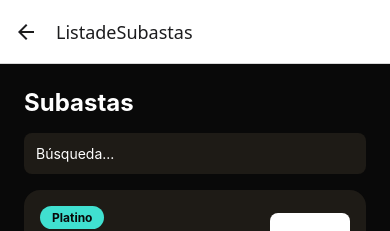
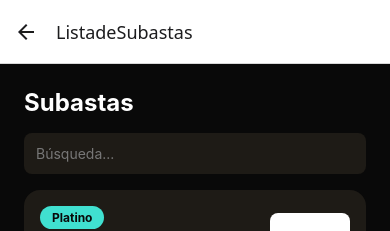
Before and after one commit to Antonioo-Wu/Gavel-Gold, a React Native app in the folder mobile/: screen /ListadeSubastas in a window 390 px wide. Shown: the top 231 px of the page. Built offline with nearby package versions, Linux system fonts and the light colour scheme.

Commit message:
refactor/separo estilos de archivos sueltos en App

```diff
--- a/mobile/app/ListadeSubastas.jsx
+++ b/mobile/app/ListadeSubastas.jsx
@@ -1,7 +1,9 @@
 import React from 'react';
-import { View, Text, TextInput, StyleSheet, ScrollView } from 'react-native';
+import { View, Text, TextInput, ScrollView } from 'react-native';
 import BottomNav from '../components/BottomNav';
 import AuctionCard from '../components/AuctionCard';
+
+import { listaDeSubastasStyles as styles } from '../styles/ListaDeSubastas';
 
 export default function ListadeSubastas() {
   const subastas = [
@@ -12,9 +14,9 @@ export default function ListadeSubastas() {
   return (
     <View style={styles.container}>
       <Text style={styles.title}>Subastas</Text>
-      <TextInput style={styles.search} placeholder="Búsqueda..." />
+      <TextInput style={styles.search} placeholder="Búsqueda..." placeholderTextColor="#777" />
 
-      <ScrollView>
+      <ScrollView showsVerticalScrollIndicator={false}>
         {subastas.map(subasta => (
           <AuctionCard key={subasta.id} {...subasta} />
         ))}
@@ -24,9 +26,3 @@ export default function ListadeSubastas() {
     </View>
   );
 }
-
-const styles = StyleSheet.create({
-  container: { flex: 1, padding: 24, backgroundColor: '#090909' },
-  title: { fontSize: 24, color: 'white', marginBottom: 16, fontWeight: 'bold' },
-  search: { backgroundColor: '#1E1B16', padding: 12, borderRadius: 8, color: 'white', marginBottom: 16 }
-});
--- a/mobile/app/Registro/GenerarPassword.jsx
+++ b/mobile/app/Registro/GenerarPassword.jsx
@@ -5,7 +5,7 @@ import FormCard from '../../components/FormCard';
 import CustomInput from '../../components/CustomInput';
 import ActionButton from '../../components/ActionButton';
 
-import { registroStyles } from '../../styles/Registro';
+import { registroStyles as styles } from '../../styles/Registro';
 
 export default function GenerarPassword() {
   const navigation = useNavigation();
--- a/mobile/app/Registro/RegistroUsuario.jsx
+++ b/mobile/app/Registro/RegistroUsuario.jsx
@@ -5,7 +5,7 @@ import FormCard from '../../components/FormCard';
 import CustomInput from '../../components/CustomInput';
 import ActionButton from '../../components/ActionButton';
 
-import { registroStyles } from '../../styles/Registro';
+import { registroStyles as styles } from '../../styles/Registro';
 
 export default function RegistroUsuario() {
   const navigation = useNavigation();
--- a/mobile/app/Registro/SeleccionMetodoPago.jsx
+++ b/mobile/app/Registro/SeleccionMetodoPago.jsx
@@ -4,7 +4,7 @@ import { useNavigation } from '@react-navigation/native';
 import FormCard from '../../components/FormCard';
 import ActionButton from '../../components/ActionButton';
 
-import { registroStyles } from '../../styles/Registro';
+import { registroStyles as styles } from '../../styles/Registro';
 
 export default function SeleccionMetodoPago() {
   const navigation = useNavigation();
--- a/mobile/app/Splash.jsx
+++ b/mobile/app/Splash.jsx
@@ -1,13 +1,15 @@
 import React, { useEffect } from 'react';
-import { View, Image, StyleSheet } from 'react-native';
+import { View, Image } from 'react-native';
 import { useNavigation } from '@react-navigation/native';
+
+import { splashStyles as styles } from '../styles/Splash';
 
 export default function Splash() {
   const navigation = useNavigation();
 
   useEffect(() => {
     const timer = setTimeout(() => {
-      navigation.replace('Login'); // Usamos replace para que no vuelvan atrás al splash
+      navigation.replace('Login');
     }, 2000);
     return () => clearTimeout(timer);
   }, [navigation]);
@@ -18,8 +20,3 @@ export default function Splash() {
     </View>
   );
 }
-
-const styles = StyleSheet.create({
-  container: { flex: 1, justifyContent: 'center', alignItems: 'center', backgroundColor: 'white' },
-  logo: { width: 250, resizeMode: 'contain' }
-});
--- a/mobile/app/SubastaDetalles.jsx
+++ b/mobile/app/SubastaDetalles.jsx
@@ -1,12 +1,14 @@
 import React, { useState } from 'react';
-import { View, Text, Image, TouchableOpacity, StyleSheet, ScrollView } from 'react-native';
+import { View, Text, Image, TouchableOpacity, ScrollView } from 'react-native';
 import { useRoute, useNavigation } from '@react-navigation/native';
 import BottomNav from '../components/BottomNav';
+
+import { subastaDetallesStlyes as styles } from '../styles/SubastaDetalles';
 
 export default function SubastaDetalles() {
   const route = useRoute();
   const navigation = useNavigation();
-  const { id } = route.params; // Así se recibe el ID en React Native
+  const { id } = route.params;
 
   const [auctionData] = useState({
     id: id,
@@ -20,7 +22,8 @@ export default function SubastaDetalles() {
   const currentItem = auctionData.catalog[auctionData.currentIndex];
 
   return (
-    <ScrollView style={styles.container}>
+    <View style={{ flex: 1 }}>
+      <ScrollView style={styles.container} showsVerticalScrollIndicator={false}>
         <TouchableOpacity onPress={() => navigation.goBack()} style={styles.backButton}>
           <Text style={styles.backText}>← Volver</Text>
         </TouchableOpacity>
@@ -36,17 +39,9 @@ export default function SubastaDetalles() {
             <Text style={styles.btnText}>Entrar a Subasta</Text>
           </TouchableOpacity>
         </View>
+      </ScrollView>
+
       <BottomNav />
-    </ScrollView>
+    </View>
   );
 }
-
-const styles = StyleSheet.create({
-  container: { flex: 1, backgroundColor: '#1E1B16', padding: 24 },
-  card: { backgroundColor: '#090909', borderRadius: 16, padding: 16 },
-  img: { width: '100%', height: 200, resizeMode: 'contain', backgroundColor: 'white' },
-  name: { color: 'white', fontSize: 18, fontWeight: 'bold', marginVertical: 10 },
-  price: { color: '#FFD700', fontSize: 24, fontWeight: 'bold' },
-  btn: { backgroundColor: '#E0BF66', padding: 16, borderRadius: 50, marginTop: 20 },
-  btnText: { textAlign: 'center', fontWeight: 'bold' }
-});
--- /dev/null
+++ b/mobile/styles/ListaDeSubastas.js
@@ -0,0 +1,22 @@
+import { StyleSheet } from 'react-native';
+
+export const listaDeSubastasStyles = StyleSheet.create({
+  container: {
+    flex: 1,
+    padding: 24,
+    backgroundColor: '#090909'
+  },
+  title: {
+    fontSize: 24,
+    color: 'white',
+    marginBottom: 16,
+    fontWeight: 'bold'
+  },
+  search: {
+    backgroundColor: '#1E1B16',
+    padding: 12,
+    borderRadius: 8,
+    color: 'white',
+    marginBottom: 16
+  }
+});
--- /dev/null
+++ b/mobile/styles/Splash.js
@@ -0,0 +1,14 @@
+import { StyleSheet } from 'react-native';
+
+export const splashStyles = StyleSheet.create({
+  container: {
+    flex: 1,
+    justifyContent: 'center',
+    alignItems: 'center',
+    backgroundColor: 'white'
+  },
+  logo: {
+    width: 250,
+    resizeMode: 'contain'
+  }
+});
--- /dev/null
+++ b/mobile/styles/SubastaDetalles.js
@@ -0,0 +1,63 @@
+import { StyleSheet } from 'react-native';
+
+export const subastaDetallesStlyes = StyleSheet.create({
+  container: {
+    flex: 1,
+    backgroundColor: '#1E1B16',
+    padding: 24
+  },
+  backButton: {
+    marginBottom: 16,
+    paddingVertical: 8,
+  },
+  backText: {
+    color: '#E0BF66',
+    fontSize: 16,
+    fontWeight: 'bold',
+  },
+  id: {
+    color: '#777',
+    fontSize: 14,
+    marginBottom: 8,
+  },
+  desc: {
+    color: '#CCC',
+    fontSize: 14,
+    marginBottom: 16,
+  },
+  card: {
+    backgroundColor: '#090909',
+    borderRadius: 16,
+    padding: 16,
+    marginBottom: 100,
+  },
+  img: {
+    width: '100%',
+    height: 200,
+    resizeMode: 'contain',
+    backgroundColor: 'white',
+    borderRadius: 8,
+  },
+  name: {
+    color: 'white',
+    fontSize: 18,
+    fontWeight: 'bold',
+    marginVertical: 10
+  },
+  price: {
+    color: '#FFD700',
+    fontSize: 24,
+    fontWeight: 'bold'
+  },
+  btn: {
+    backgroundColor: '#E0BF66',
+    padding: 16,
+    borderRadius: 50,
+    marginTop: 20
+  },
+  btnText: {
+    textAlign: 'center',
+    fontWeight: 'bold',
+    color: '#1A1A1A'
+  }
+});
```
Lines whose indentation alone changed are shown as unchanged.
